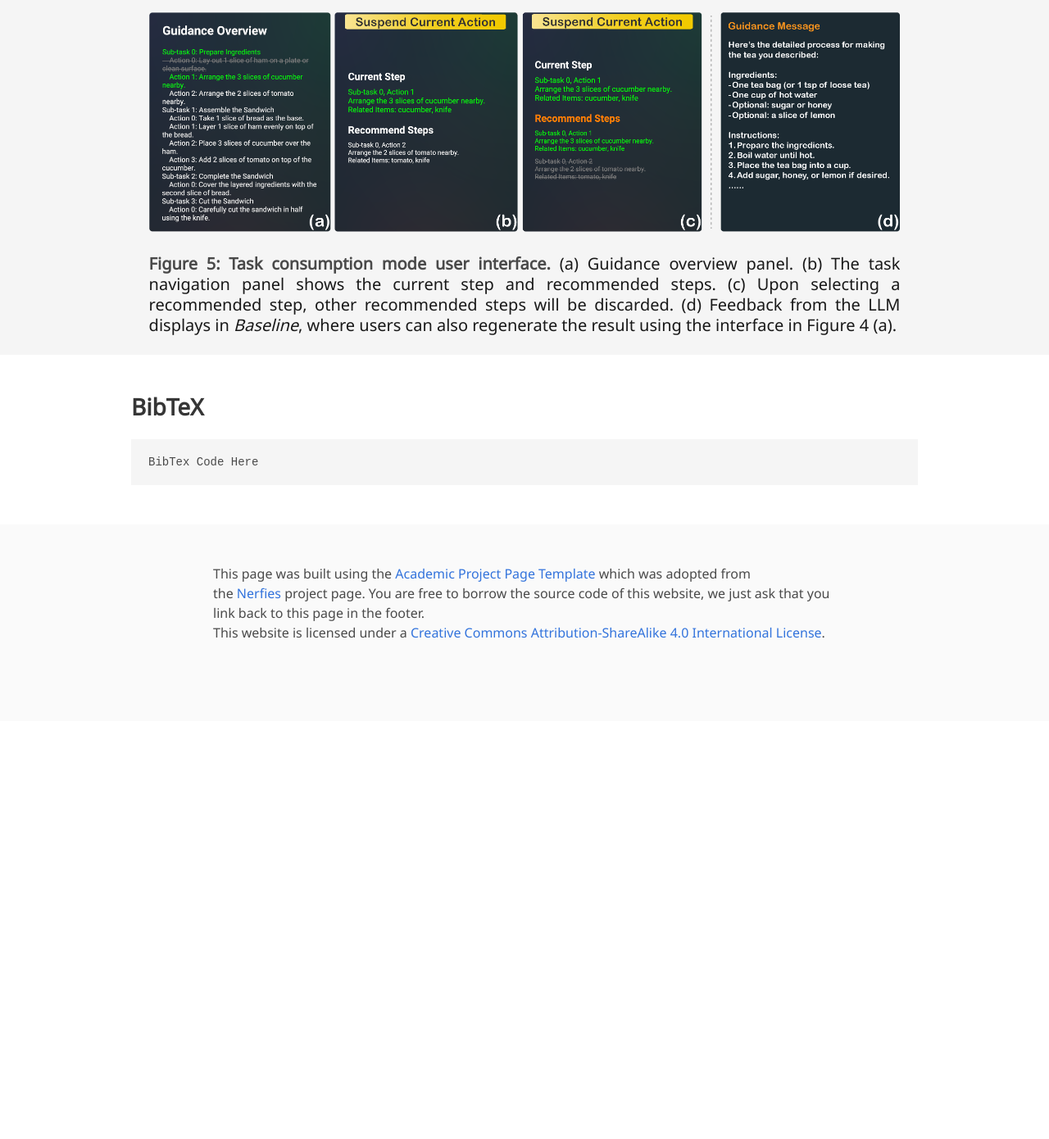
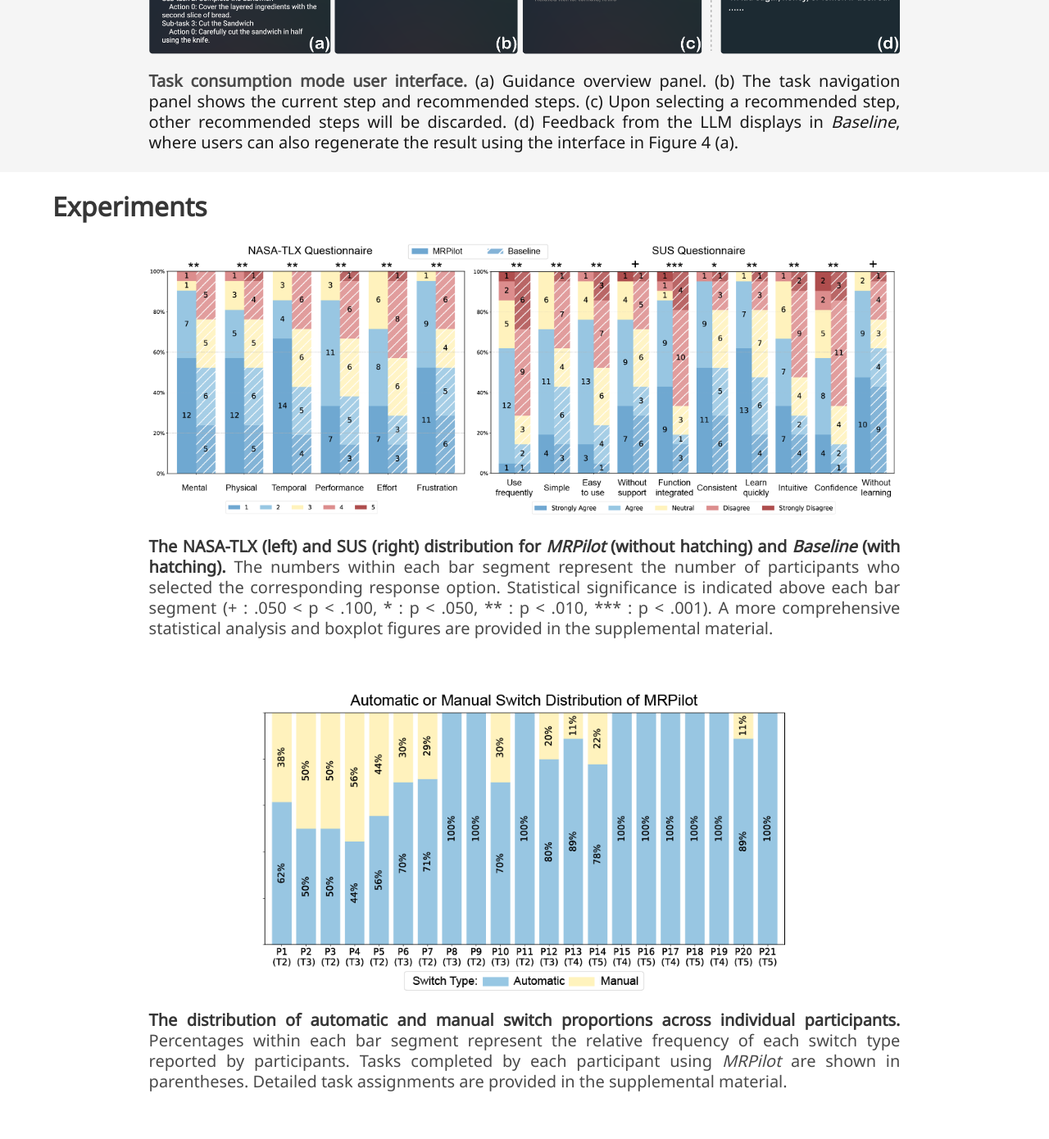
Before and after one commit to QiuHong-1202/MRPilot, a plain HTML site: page index.html in a window 1280 px wide. Shown: the part 3190-4580 px from the top of the page at 82% size. Before the commit the page ends 4070 px from the top, so only its background shows below. Drawn offline with nearby package versions, Linux system fonts and the light colour scheme; some icons are missing; a web font is replaced by a local one.

Commit message:
update resources

```diff
--- a/index.html
+++ b/index.html
@@ -202,9 +202,9 @@
       <!-- UI Introduction -->
       <div class="columns is-centered" style="margin-bottom: 3rem;">
         <div class="column is-four-fifths">
-          <img src="static/images/method-ui-intro.png" alt="Preparation user interface" style="width: 100%; height: auto;"/>
+          <img src="static/images/method-ui-intro.png" alt="Preparation user interface" style="width: 70%; height: auto; display: block; margin: 0 auto;"/>
           <h2 class="subtitle has-text-justified" style="margin-top: 20px;">
-            <strong>Figure 4: Preparation user interface.</strong> (a) The user provides task instructions via voice or text to initiate task preparation mode. Note that this panel is also used in <em>Baseline</em> system. (b) The user captures the scene for object recognition using the "Capture Your Scene" button. (c) This panel displays the generated instruction draft, where the user can either accept or discard it. (d) The user enters Object Anchoring mode by clicking "Start Tracking", allowing <em>MRPilot</em> to anchor virtual visual cues above physical objects in the environment. After all objects are anchored, the user can click the "Start MRPilot" button to begin task navigation.
+            <strong>Preparation user interface.</strong> (a) The user provides task instructions via voice or text to initiate task preparation mode. Note that this panel is also used in <em>Baseline</em> system. (b) The user captures the scene for object recognition using the "Capture Your Scene" button. (c) This panel displays the generated instruction draft, where the user can either accept or discard it. (d) The user enters Object Anchoring mode by clicking "Start Tracking", allowing <em>MRPilot</em> to anchor virtual visual cues above physical objects in the environment. After all objects are anchored, the user can click the "Start MRPilot" button to begin task navigation.
           </h2>
         </div>
       </div>
@@ -212,9 +212,9 @@
       <!-- UI Main -->
       <div class="columns is-centered">
         <div class="column is-four-fifths">
-          <img src="static/images/method-ui-main.png" alt="Task consumption mode user interface" style="width: 100%; height: auto;"/>
+          <img src="static/images/method-ui-main.png" alt="Task consumption mode user interface" style="width: 100%; height: auto; display: block; margin: 0 auto;"/>
           <h2 class="subtitle has-text-justified" style="margin-top: 20px;">
-            <strong>Figure 5: Task consumption mode user interface.</strong> (a) Guidance overview panel. (b) The task navigation panel shows the current step and recommended steps. (c) Upon selecting a recommended step, other recommended steps will be discarded. (d) Feedback from the LLM displays in <em>Baseline</em>, where users can also regenerate the result using the interface in Figure 4 (a).
+            <strong>Task consumption mode user interface.</strong> (a) Guidance overview panel. (b) The task navigation panel shows the current step and recommended steps. (c) Upon selecting a recommended step, other recommended steps will be discarded. (d) Feedback from the LLM displays in <em>Baseline</em>, where users can also regenerate the result using the interface in Figure 4 (a).
           </h2>
         </div>
       </div>
@@ -223,6 +223,37 @@
   </div>
 </section>
 <!-- End User Interface Images -->
+
+<!-- Experiments Section -->
+<section class="hero is-small">
+  <div class="hero-body">
+    <div class="container">
+      <h2 class="title is-3">Experiments</h2>
+
+      <!-- Experiment 1 -->
+      <div class="columns is-centered" style="margin-bottom: 3rem;">
+        <div class="column is-four-fifths">
+          <img src="static/images/exp-mix-sus-nasa.png" alt="NASA-TLX and SUS distribution results" style="width: 100%; height: auto;"/>
+          <h2 class="subtitle has-text-justified" style="margin-top: 20px;">
+            <strong>The NASA-TLX (left) and SUS (right) distribution for <em>MRPilot</em> (without hatching) and <em>Baseline</em> (with hatching).</strong> The numbers within each bar segment represent the number of participants who selected the corresponding response option. Statistical significance is indicated above each bar segment (+ : .050 < p < .100, * : p < .050, ** : p < .010, *** : p < .001). A more comprehensive statistical analysis and boxplot figures are provided in the supplemental material.
+          </h2>
+        </div>
+      </div>
+
+      <!-- Experiment 2 -->
+      <div class="columns is-centered">
+        <div class="column is-four-fifths">
+          <img src="static/images/exp-switch.png" alt="Automatic vs Manual Switch Distribution" style="width: 70%; height: auto; display: block; margin: 0 auto;"/>
+          <h2 class="subtitle has-text-justified" style="margin-top: 20px;">
+            <strong>The distribution of automatic and manual switch proportions across individual participants.</strong> Percentages within each bar segment represent the relative frequency of each switch type reported by participants. Tasks completed by each participant using <em>MRPilot</em> are shown in parentheses. Detailed task assignments are provided in the supplemental material.
+          </h2>
+        </div>
+      </div>
+
+    </div>
+  </div>
+</section>
+<!-- End Experiments Section -->
 
 
 
```
Also changed, not shown: static/images/exp-mix-sus-nasa.png (added), static/images/exp-switch.png (added).
